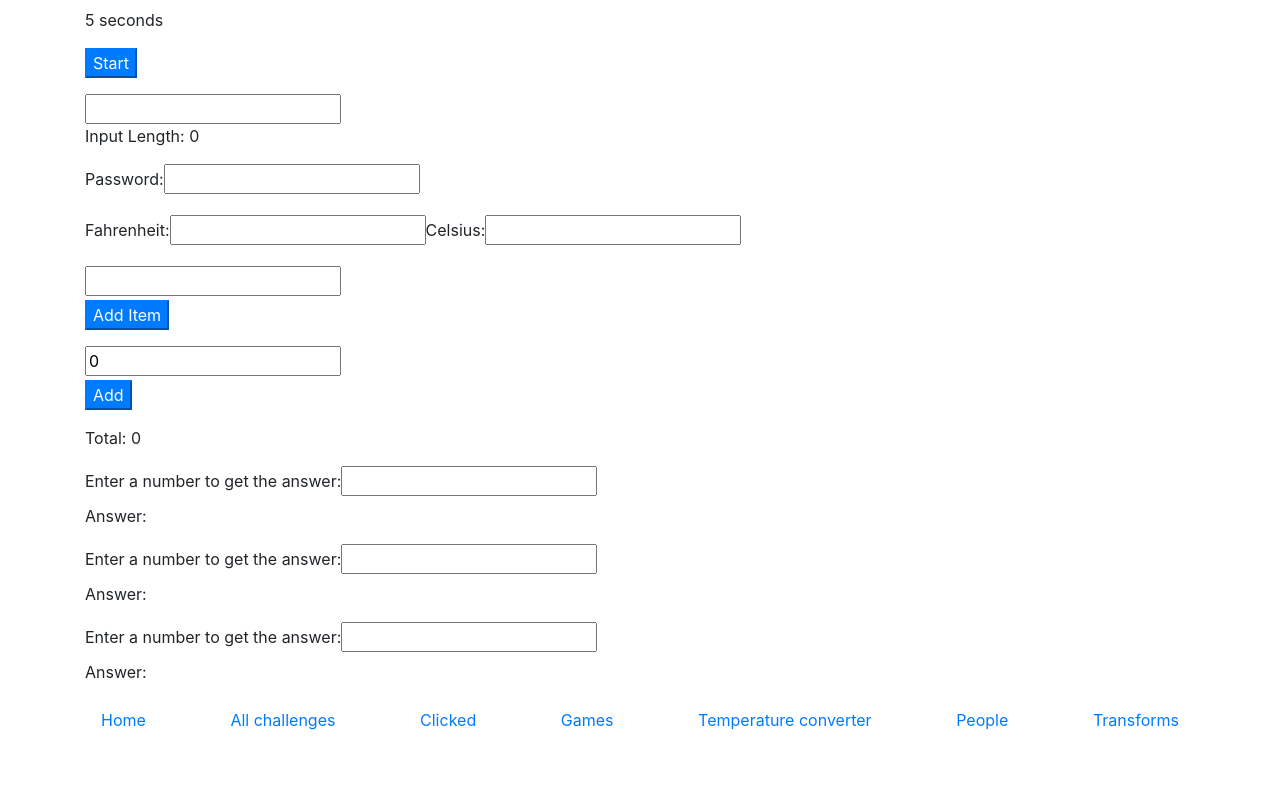
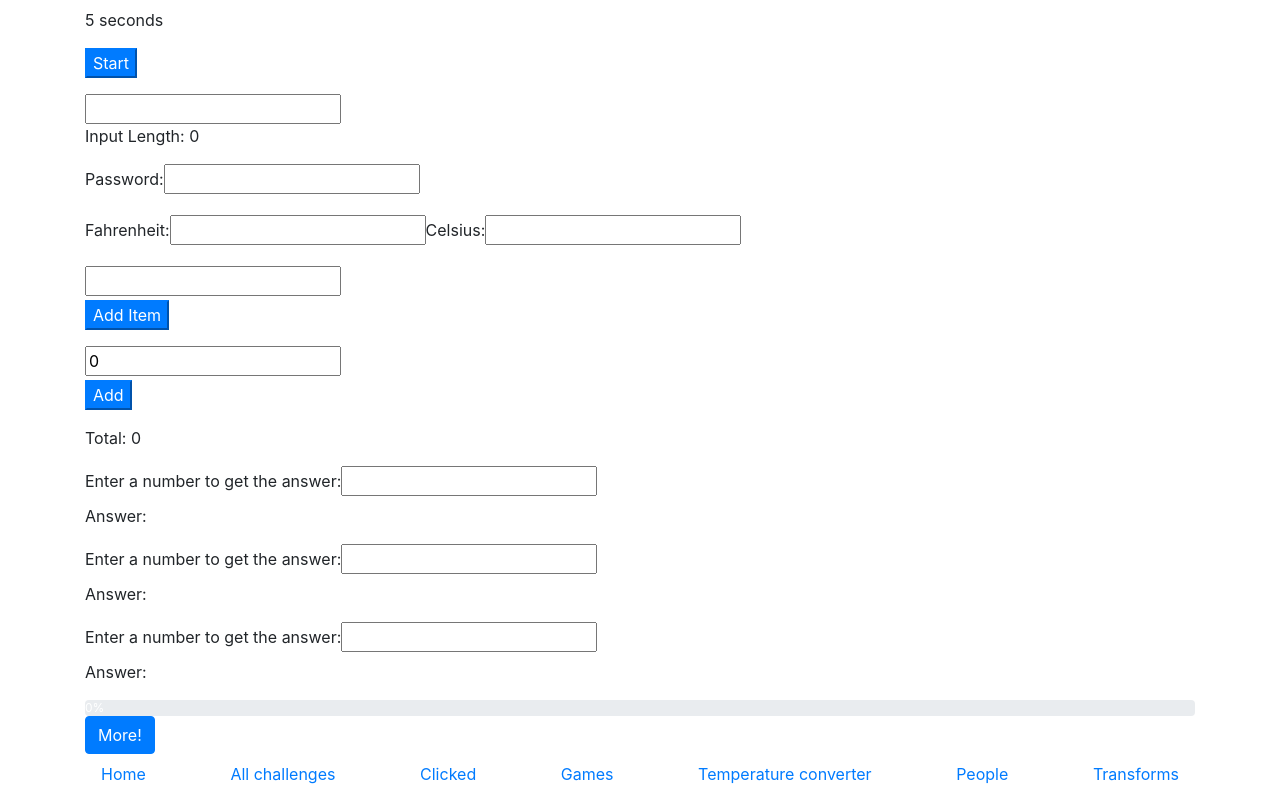
Before and after one commit to mdm106/week-09--first-react-app, a React (Create React App) app: page /all-challenges in a window 1280 px wide. Shown: the part 1619-2413 px from the top of the page. Before the commit the page ends 2359 px from the top, so only its background shows below. Built offline with nearby package versions, Linux system fonts and the light colour scheme.

Commit message:
Component using the Progress bar component of bootstrap, and a button to add progress until 100% when the button is disabled

```diff
--- a/src/components/Stuff.js
+++ b/src/components/Stuff.js
@@ -19,6 +19,7 @@ import TempConverter from './formComponents/TempConverter';
 import List from './formComponents/List';
 import Adder from './formComponents/Adder';
 import Transform from './formComponents/Transform';
+import Progress from "./preBuilt/Progress";
 
 const Stuff = ({ square }) => (
     <>
@@ -52,6 +53,7 @@ const Stuff = ({ square }) => (
         <Transform transform={x => x * x} />
         <Transform transform={x => x + 4} />
         <Transform transform={x => x * 10} />
+        <Progress />
     </>
 );
 
--- /dev/null
+++ b/src/components/preBuilt/Progress.js
@@ -0,0 +1,36 @@
+import React, { Component } from "react";
+
+import ProgressBar from 'react-bootstrap/ProgressBar';
+import Button from 'react-bootstrap/Button';
+
+class Progress extends Component {
+    constructor(props) {
+        super(props);
+
+        this.state = { status: 0, };
+
+        this.handleClick = this.handleClick.bind(this);
+    }
+
+    handleClick() {
+        let currentStatus = this.state.status;
+
+        this.setState({ status: currentStatus + 10 });
+    }
+
+    render() {
+        let { status } = this.state;
+
+        return (
+        <>
+            <ProgressBar now={status} label={`${status}%`}/>
+            <Button onClick={ this.handleClick }
+                    variant="primary"
+                    disabled={status >= 100 ? "disabled" : null}>More!</Button>
+        </>
+        );
+    }
+}
+
+
+export default Progress;
```
